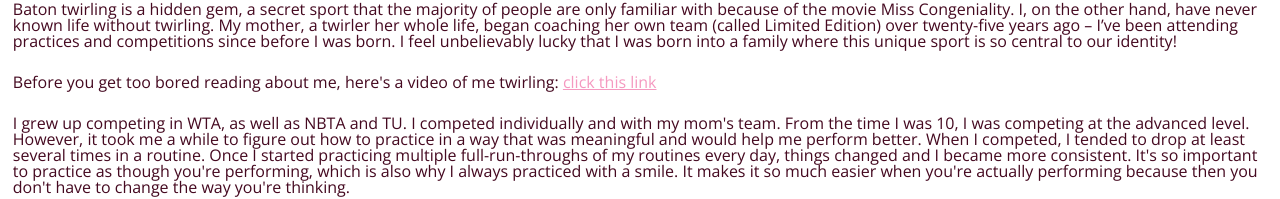
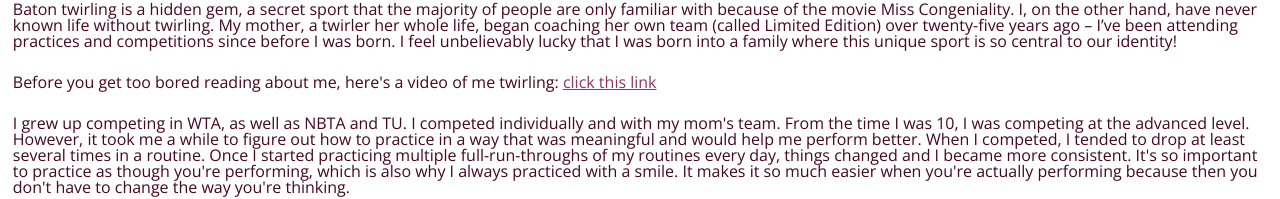
Before and after one commit to shaelynalbrecht/htmlsimplecss, a plain HTML site: page my_story.html in a window 1280 px wide. Shown: the part 241-440 px from the top of the page. Drawn offline with nearby package versions, Linux system fonts and the light colour scheme.

Commit message:
color of link

```diff
--- a/css/style.css
+++ b/css/style.css
@@ -1,5 +1,5 @@
 a {
-  color: #f599c0;
+  color: #93355c;
 }
 
 nav a {
```
